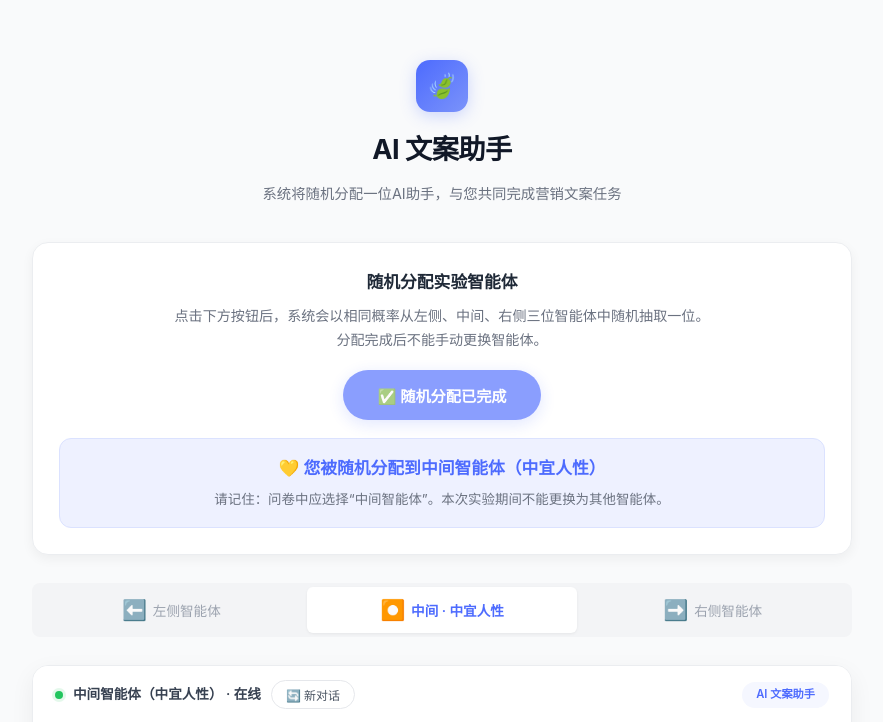
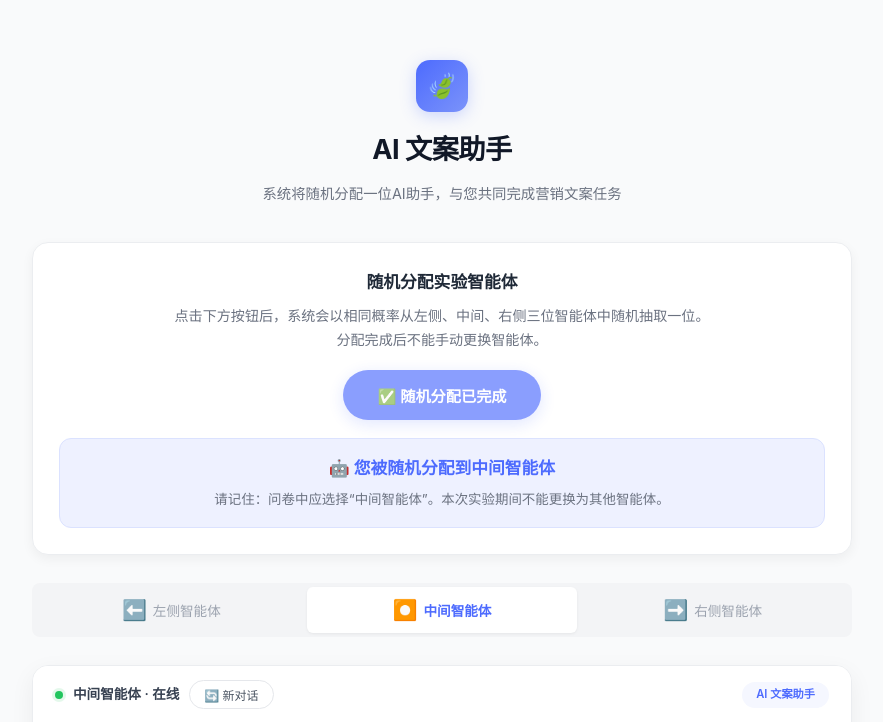
Before and after one commit to lsenufy/ai-personality-experiment, a plain HTML site: page index.html in a window 1280 px wide. Both pictures are taken after a click on the button "🎲 点击随机分配智能体". Shown: the top 722 px of the page, without its empty margins (198-1081 px from the left). Drawn offline with Linux system fonts and the light colour scheme; grey boxes are pictures that could not be loaded.

Commit message:
Add files via upload

```diff
--- a/index.html
+++ b/index.html
@@ -188,14 +188,14 @@
 </div></div>
 
 <script>
-/* ========== 3种AI智能体：左/中/右分别对应高/中/低宜人性 ========== */
+/* ========== 实验智能体配置 ========== */
 var agents = [
-    { name:'高宜人性', position:'左侧', emoji:'💚', url:'https://udify.app/chat/wkyEImVl68NSHbke' },
-    { name:'中宜人性', position:'中间', emoji:'💛', url:'https://udify.app/chat/YRNxn9UdrYjThAC9' },
-    { name:'低宜人性', position:'右侧', emoji:'💙', url:'https://udify.app/chat/gJcWzniJVeqBKtYY' },
+    { position:'左侧', url:'https://udify.app/chat/wkyEImVl68NSHbke' },
+    { position:'中间', url:'https://udify.app/chat/YRNxn9UdrYjThAC9' },
+    { position:'右侧', url:'https://udify.app/chat/gJcWzniJVeqBKtYY' },
 ];
 
-var ASSIGNMENT_KEY='aiPersonalityAssignment_v1';
+var ASSIGNMENT_KEY='experimentAgentAssignment_v2';
 var SURVEY_URL='https://www.credamo.com/s/NzM3Aj/';
 var currentTab=null;
 var chatIframe=document.getElementById('chatIframe');
@@ -229,24 +229,24 @@ function readAssignment(){
 }
 function loadAgent(i){
     chatLoading.classList.remove('hidden');
-    chatTitle.textContent=agents[i].position+'智能体（'+agents[i].name+'） · 在线';
+    chatTitle.textContent=agents[i].position+'智能体 · 在线';
     chatIframe.src=freshUrl(agents[i].url);
 }
 function showAssignment(i,isRestored){
     var agent=agents[i];
     document.querySelectorAll('.tab-btn').forEach(function(x){x.classList.remove('active')});
     document.querySelector('.tab-btn[data-tab="'+i+'"]').classList.add('active');
-    document.querySelector('.tab-btn[data-tab="'+i+'"] .tab-label').textContent=agent.position+' · '+agent.name;
+    document.querySelector('.tab-btn[data-tab="'+i+'"] .tab-label').textContent=agent.position+'智能体';
     currentTab=i;
     allocationButton.disabled=true;
     allocationButton.textContent=isRestored?'✅ 已恢复随机分配结果':'✅ 随机分配已完成';
-    allocationResult.innerHTML='<strong>'+agent.emoji+' 您被随机分配到'+agent.position+'智能体（'+agent.name+'）</strong>'+
+    allocationResult.innerHTML='<strong>🤖 您被随机分配到'+agent.position+'智能体</strong>'+
         '<span>请记住：问卷中应选择“'+agent.position+'智能体”。本次实验期间不能更换为其他智能体。</span>';
     allocationResult.classList.remove('is-hidden');
     chatCard.classList.remove('is-hidden');
     taskNotice.classList.remove('is-hidden');
     surveyButton.disabled=false;
-    surveyTip.textContent='完成协作后进入问卷；您的分组是：'+agent.position+'智能体（'+agent.name+'）';
+    surveyTip.textContent='完成协作后进入问卷；请记住您使用的是'+agent.position+'智能体';
     loadAgent(i);
 }
 allocationButton.addEventListener('click',function(){
```
